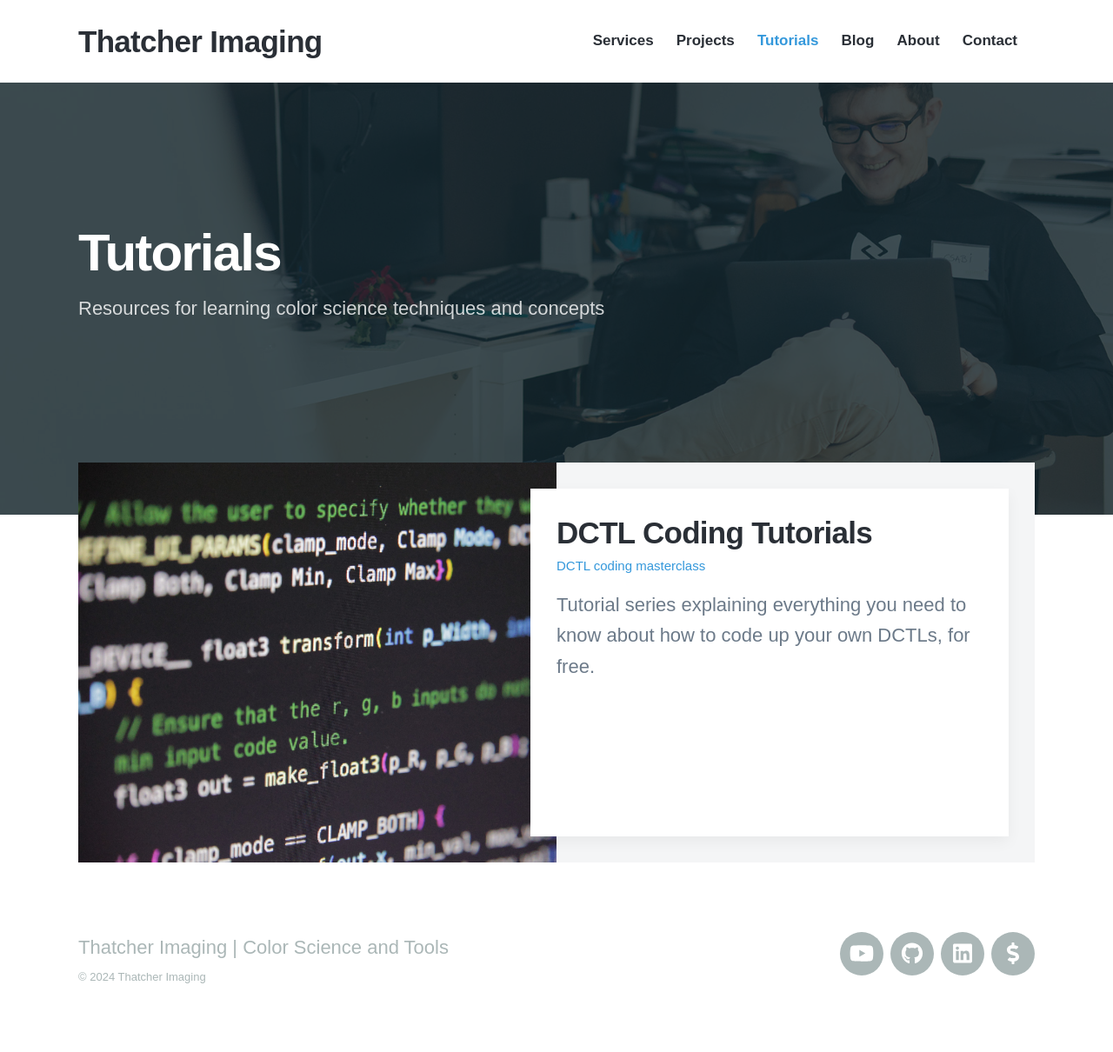
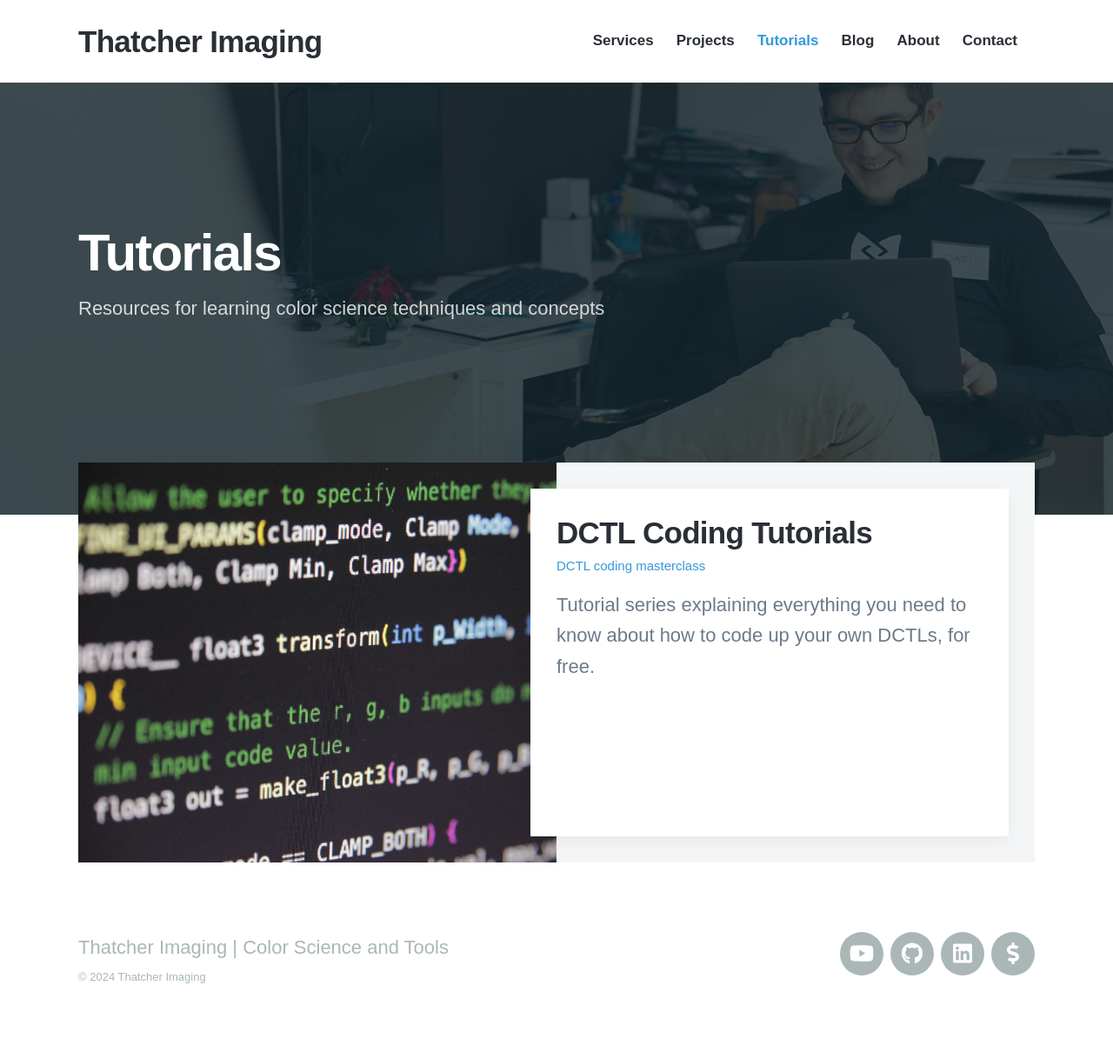
Before and after one commit to thatcherfreeman/thatcherfreeman.github.io, a Jekyll site: the page built from tutorials/index.html, in a window 1280 px wide. Shown: the whole page at 87% size. Built offline with Jekyll 4.4.1, drawn with Linux system fonts in a browser that asks for light colours; nearby versions of some CDN libraries; some web fonts are replaced.

Commit message:
changed scaling on pictures to zoom out when you mouse over

```diff
--- a/_sass/_includes/_listing.scss
+++ b/_sass/_includes/_listing.scss
@@ -31,9 +31,8 @@
 	}
 
 	&:hover {
-
 		.post__image {
-			@include scale(1.2);
+			@include scale(1.0);
 		}
 
 		.post__content {
@@ -46,9 +45,7 @@
 	}
 
 	&:nth-child(2n) {
-
 		@include mq(tabletl) {
-
 			.post__image-wrap {
 				left: auto;
 				right: 0;
@@ -65,6 +62,20 @@
 		}
 	}
 }
+
+.post__image {
+	position: absolute;
+	top: 0;
+	right: 0;
+	bottom: 0;
+	left: 0;
+	background-position: center;
+	background-repeat: no-repeat;
+	background-size: cover;
+	@include transition(all 1s cubic-bezier(0.2, 0.3, 0, 1));
+	@include scale(1.1); // Zoomed to 1.1x by default
+}
+
 
 .post__image-wrap {
 	position: relative;
```
